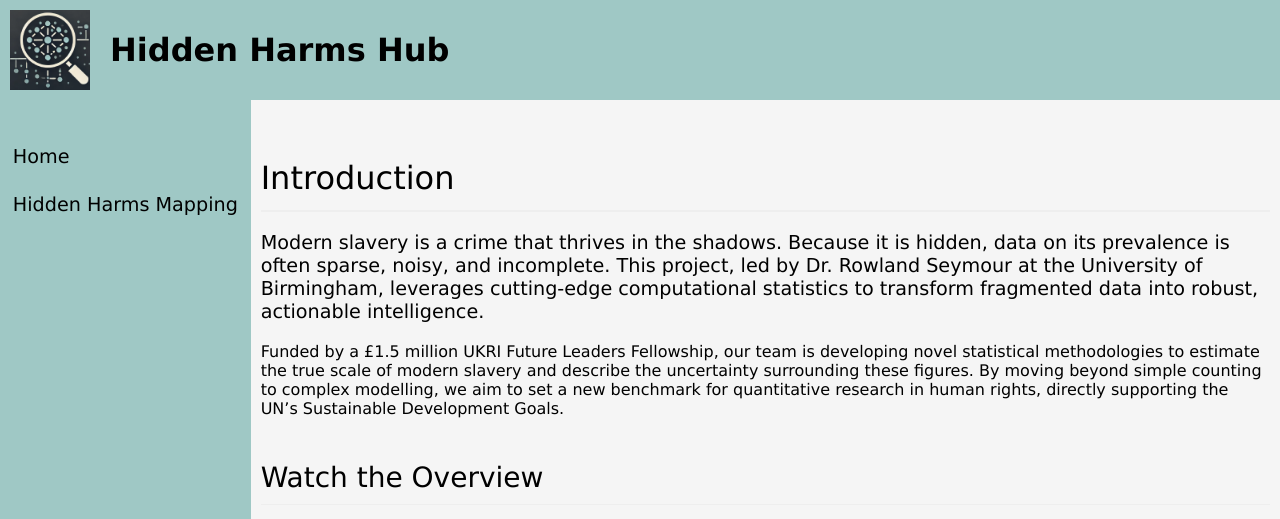
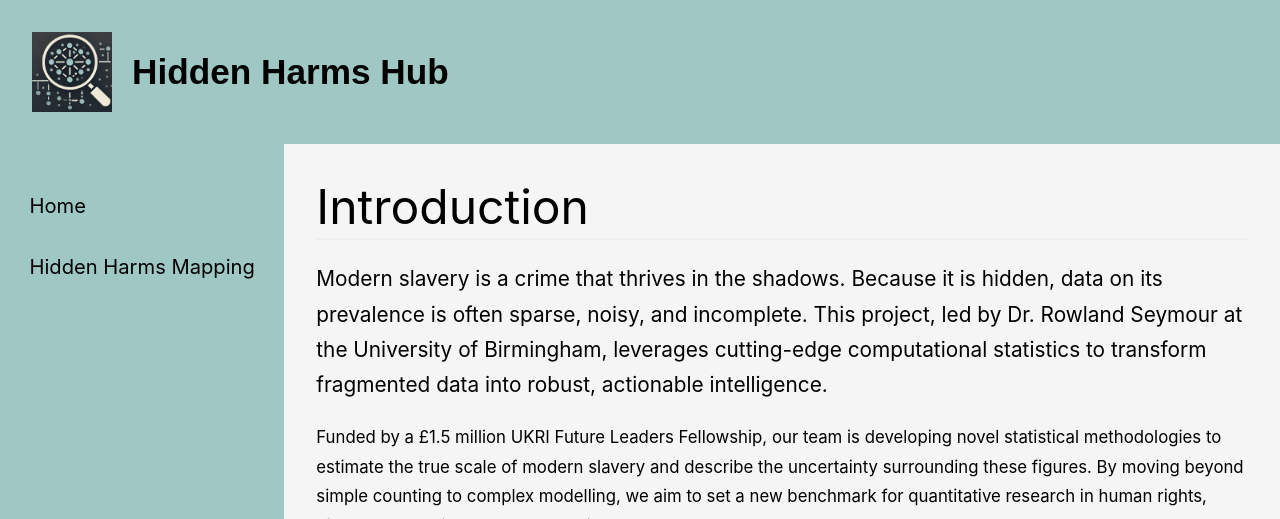
Before and after one commit to HiddenHarmsHub/hidden-harms-hub, a Django app: page / in a window 1280 px wide. Shown: the top 519 px of the page. Run offline with Django 3.2, Linux system fonts and the light colour scheme; parts of the project's set-up code (start-up, migrations or seed data) failed here and were passed over; grey boxes are pictures that could not be loaded.

Commit message:
style modernisation

```diff
--- a/django/core/static/css/style.css
+++ b/django/core/static/css/style.css
@@ -5,9 +5,11 @@
     --light-bg: whitesmoke;
     --light-color: black;
     --light-header-bg: #9fc8c5;
-    --dark-bg: black;
+    --light-accent: #0891b2;
+    --dark-bg: #1a1a1a;
     --dark-color: whitesmoke;
     --dark-header-bg: #41716e;
+    --dark-accent: #22d3ee;
 }
 
 .visually-hidden {
@@ -18,9 +20,11 @@
     position: absolute;
     border: 1px solid black;
     background: white;
+    color: black;
     padding: 5px;
     margin: 5px;
     transform: translateY(-1800%);
+    font-size: 1.3rem;
 }
 
 .focus-only:focus {
@@ -31,7 +35,7 @@ html,
 body {
     margin: 0;
     padding: 0;
-    font-family: Verdana, Tahoma, sans-serif;
+    font-family: Inter, Tahoma, Verdana, sans-serif;
 }
 
 html {
@@ -64,6 +68,18 @@ div#content {
     flex-grow: 1;
 }
 
+#content p,
+#content ul,
+#content li {
+    max-width: 90ch;
+}
+
+#content p,
+#content li {
+    line-height: 1.75;
+    font-size: 1.05rem;
+}
+
 a {
     overflow-wrap: break-word;
 }
@@ -83,19 +99,31 @@ header * {
 header {
     display: flex;
     align-items: center;
-    padding: 10px;
+    padding: 2em;
 }
 
-header #header-title {
-    font-size: 2em;
-    margin-left: 20px;
-    font-weight: bold;
+#header-title {
+font-family: "IBM Plex Sans", sans-serif;
+font-size: 2.2rem;
+font-weight: 600;
+line-height: 1.1;
+margin-left: 20px;
 }
 
+/* header #header-title {
+    font-size: 2em;
+
+    font-weight: bold;
+} */
+
 footer {
-    font-size: 0.8em;
+    font-size: 1em;
     border-top: 1px solid light-dark(var(--light-color), var(--dark-color));
     text-align: center;
+}
+
+footer p {
+    max-width: 100%;
 }
 
 footer a {
@@ -104,7 +132,7 @@ footer a {
 }
 
 main {
-    padding: 10px;
+    padding: 2rem;
     display: flex;
     flex-direction: column;
     flex-grow: 1;
@@ -114,29 +142,34 @@ div#page-content {
     flex-grow: 1;
 }
 
+/* Headings */
+
 h1,
 h2,
 h3 {
     font-weight: normal;
-    margin-top: 1.5em;
-    margin-bottom: 0.5em;
     line-height: 1.3;
+    margin-top: 2rem;
+    margin-bottom: 0.5rem;
 }
 
 h1 {
-    font-size: 2em;
+    font-size: clamp(2rem, 5vw, 3rem);
+    margin-top: 0;
+    padding-bottom: 0;
     border-bottom: 2px solid #eee;
-    padding-bottom: 10px;
 }
 
 h2 {
-    font-size: 1.75em;
-    border-bottom: 1px solid #eee;
-    padding-bottom: 8px;
+    font-size: clamp(1.4rem, 3vw, 2rem);
+    border: none;
+    position: relative;
+    padding-bottom: 0.5rem;
+    margin-top: 2rem;
 }
 
 h3 {
-    font-size: 1.4em;
+    font-size: clamp(1.2rem, 2vw, 1.5rem);
 }
 
 nav.active {
@@ -174,7 +207,8 @@ button.menu-button i {
 }
 
 #menu li {
-    padding: 0.8em;
+    padding-right: 0.8em;
+    padding-left: 0.8em;
 }
 
 #menu a {
@@ -201,8 +235,24 @@ div#content.active {
     width: 100%;
 }
 
-p.intro-paragraph {
-    font-size: 1.2em;
+#menu a {
+    display: block;
+    padding: 0.75rem 1rem;
+    border-radius: 8px;
+    text-decoration: none;
+    transition: background-color .2s ease;
+}
+
+a:focus-visible,
+button:focus-visible {
+    outline: 3px solid;
+    light-dark( var(--light-accent), var(--dark-accent));
+    outline-offset: 3px;
+}
+
+#content p.intro-paragraph {
+    font-size: 1.3rem;
+    line-height: 1.7;
 }
 
 @media (width < 800px) {
```
